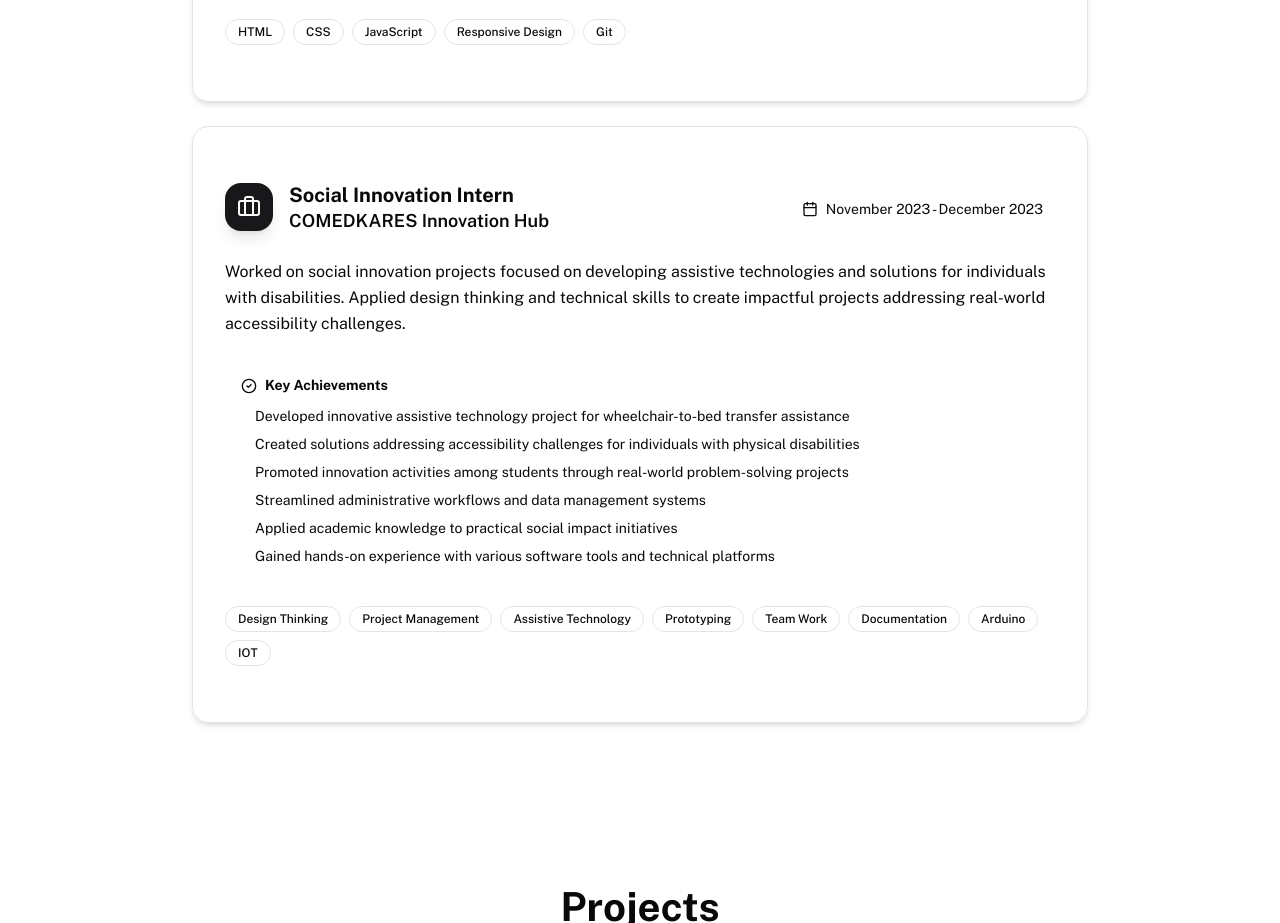
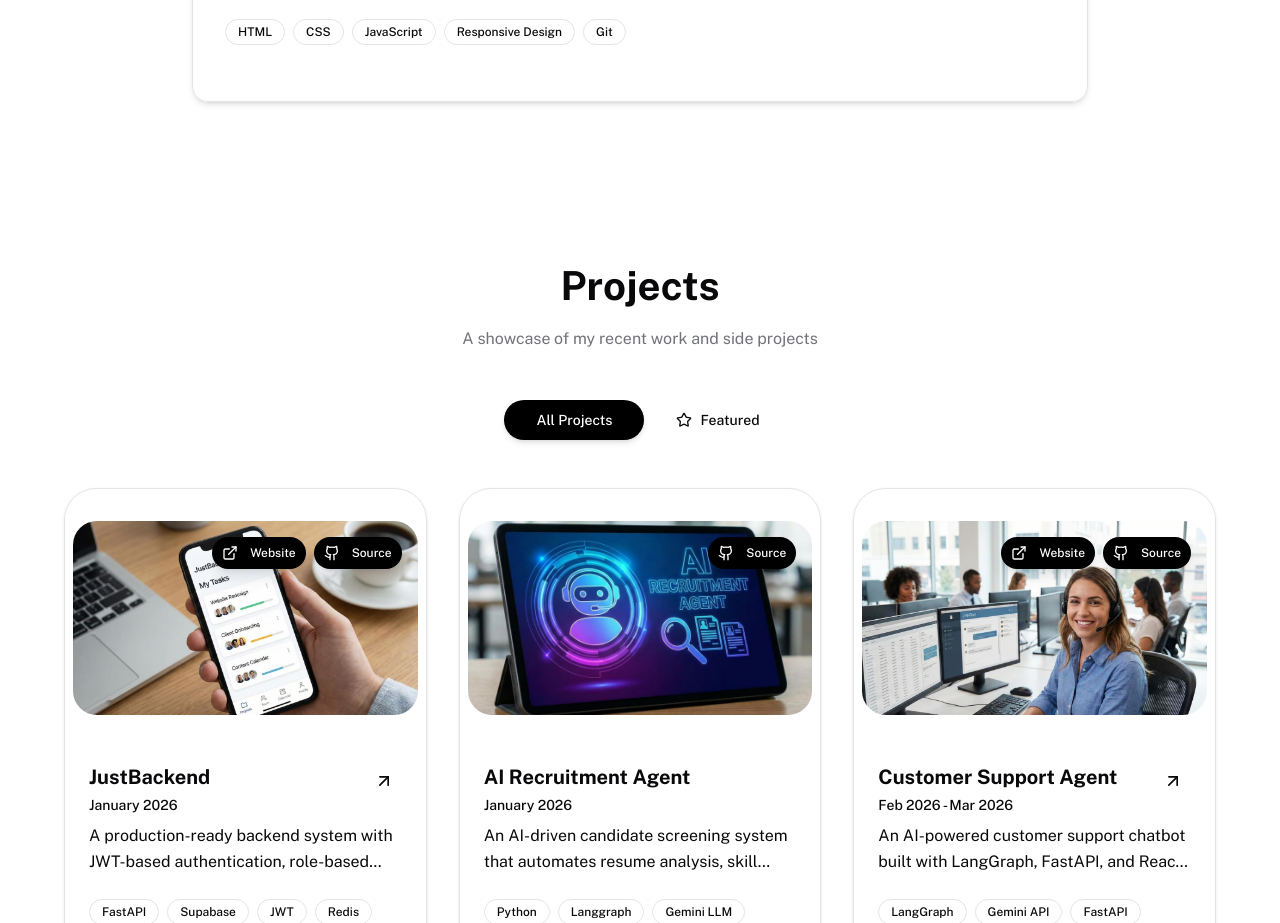
Before and after one commit to vetrinanda/MyPersonalPortfolio, a React (Vite) app in the folder portfolio-frontend/: page / in a window 1280 px wide. Shown: the part 3920-4843 px from the top of the page. Built offline with nearby package versions, Linux system fonts and the light colour scheme.

Commit message:
feat : Removee the comedkares part

```diff
--- a/portfolio-frontend/src/data/portfolioData.js
+++ b/portfolio-frontend/src/data/portfolioData.js
@@ -96,35 +96,35 @@ export const portfolioData = {
                 "Maintained high level of professionalism in all assigned tasks"
             ],
             link: "https://octanet.in" // Optional: company website or project links
-        },
-        {
-            id: 3,
-            company: "COMEDKARES Innovation Hub",
-            position: "Social Innovation Intern",
-            startDate: "November 2023",
-            endDate: "December 2023",
-            current: false,
-            description: "Worked on social innovation projects focused on developing assistive technologies and solutions for individuals with disabilities. Applied design thinking and technical skills to create impactful projects addressing real-world accessibility challenges.",
-            technologies: [
-                "Design Thinking",
-                "Project Management",
-                "Assistive Technology",
-                "Prototyping",
-                "Team Work",
-                "Documentation",
-                "Arduino",
-                "IOT"
-            ],
-            achievements: [
-                "Developed innovative assistive technology project for wheelchair-to-bed transfer assistance",
-                "Created solutions addressing accessibility challenges for individuals with physical disabilities",
-                "Promoted innovation activities among students through real-world problem-solving projects",
-                "Streamlined administrative workflows and data management systems",
-                "Applied academic knowledge to practical social impact initiatives",
-                "Gained hands-on experience with various software tools and technical platforms"
-            ],
-            link: "https://comedkares.org" // Optional: organization website
         }
+        // {
+        //     id: 3,
+        //     company: "COMEDKARES Innovation Hub",
+        //     position: "Social Innovation Intern",
+        //     startDate: "November 2023",
+        //     endDate: "December 2023",
+        //     current: false,
+        //     description: "Worked on social innovation projects focused on developing assistive technologies and solutions for individuals with disabilities. Applied design thinking and technical skills to create impactful projects addressing real-world accessibility challenges.",
+        //     technologies: [
+        //         "Design Thinking",
+        //         "Project Management",
+        //         "Assistive Technology",
+        //         "Prototyping",
+        //         "Team Work",
+        //         "Documentation",
+        //         "Arduino",
+        //         "IOT"
+        //     ],
+        //     achievements: [
+        //         "Developed innovative assistive technology project for wheelchair-to-bed transfer assistance",
+        //         "Created solutions addressing accessibility challenges for individuals with physical disabilities",
+        //         "Promoted innovation activities among students through real-world problem-solving projects",
+        //         "Streamlined administrative workflows and data management systems",
+        //         "Applied academic knowledge to practical social impact initiatives",
+        //         "Gained hands-on experience with various software tools and technical platforms"
+        //     ],
+        //     link: "https://comedkares.org" // Optional: organization website
+        // }
         // {
         //     id: 3,
         //     company: "StartUp Solutions",
```
